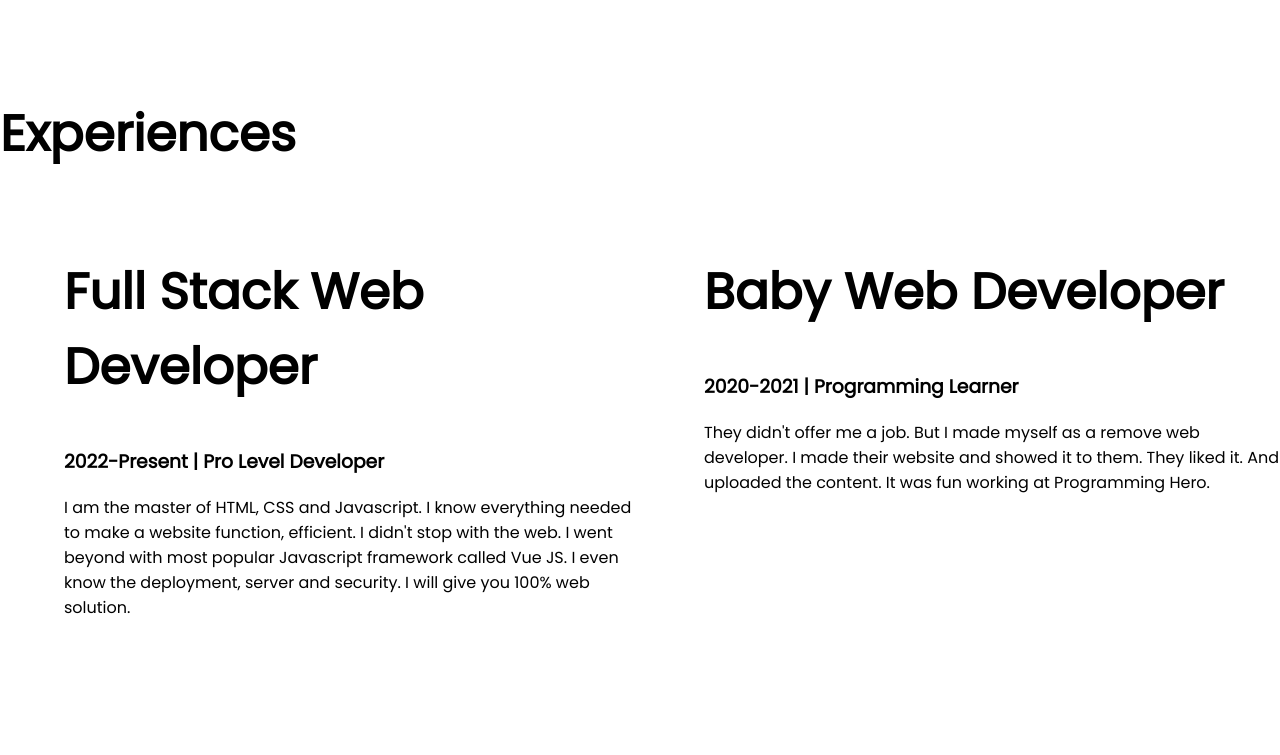
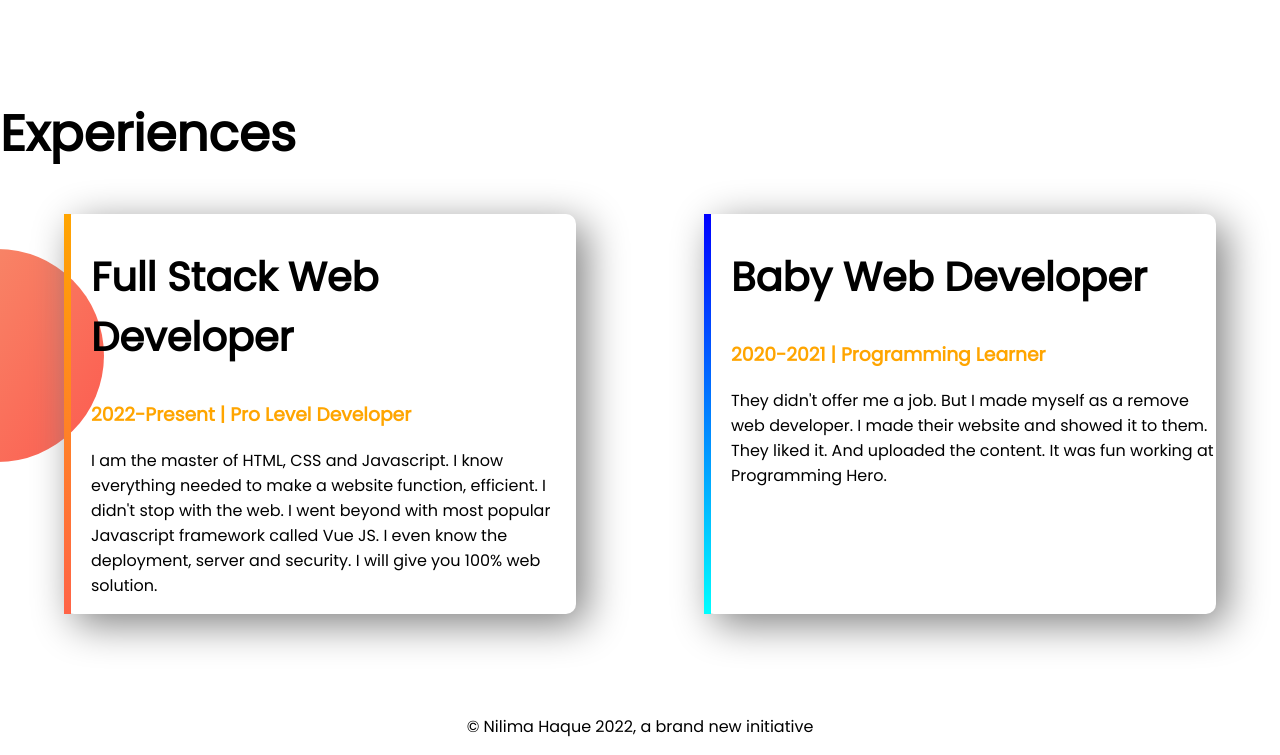
Before and after one commit to NilimaH/developer-portfolio, a plain HTML site: page index.html in a window 1280 px wide. Shown: the part 1068-1823 px from the top of the page. Drawn offline with Linux system fonts and the light colour scheme.

Commit message:
footer and experience added

```diff
--- a/index.html
+++ b/index.html
@@ -46,17 +46,17 @@
     <section class="experience-area">
         <h1>Experiences</h1>
         <div class="flexiable-container">
-            <div class="half-width">
-                <h1>Full Stack Web Developer</h1>
-                <h3>2022-Present | Pro Level Developer</h3>
+            <div id="full-stack-experience" class="experience-item">
+                <h2>Full Stack Web Developer</h2>
+                <h3 class="orange-color">2022-Present | Pro Level Developer</h3>
                 <p>I am the master of HTML, CSS and Javascript. I know everything needed to make a website function,
                     efficient. I didn't stop with the web. I went beyond with most popular Javascript framework called
                     Vue
                     JS. I even know the deployment, server and security. I will give you 100% web solution.</p>
             </div>
-            <div class="half-width">
-                <h1>Baby Web Developer</h1>
-                <h3>2020-2021 | Programming Learner</h3>
+            <div id="web-dev-experience" class="experience-item">
+                <h2>Baby Web Developer</h2>
+                <h3 class="orange-color">2020-2021 | Programming Learner</h3>
                 <p>They didn't offer me a job. But I made myself as a remove web developer. I made their website and
                     showed
                     it to them. They liked it. And uploaded the content. It was fun working at Programming Hero.</p>
@@ -65,6 +65,9 @@
 
 
     </section>
+    <footer>
+        <p>© Nilima Haque 2022, a brand new initiative</p>
+    </footer>
 </body>
 
 </html>
--- a/style.css
+++ b/style.css
@@ -4,6 +4,10 @@ body{
 }
 h1{
     font-size: 50px;
+
+}
+h2{
+    font-size: 40px;
 }
 .orange-color{
     color: orange;
@@ -36,3 +40,30 @@ h1{
     background-repeat: no-repeat;
     background-position: right;
 }
+.experience-area{
+    background-image: url(images/exp-bg.png);
+    background-repeat: no-repeat;
+    background-position: left;
+}
+.experience-item{
+    width: 40%;
+    margin-left: 5%;
+    margin-right: 5%;
+    padding-left: 20px;
+    border-radius: 10px;
+    box-shadow: 10px 10px 40px gray;
+}
+#web-dev-experience{
+    border-image: linear-gradient(blue,cyan);
+    border-image-slice: 1;
+    border-left: 7px solid;
+
+}
+#full-stack-experience{
+    border-image: linear-gradient(orange, tomato);
+    border-image-slice: 1;
+    border-left: 7px solid;
+}
+footer p{
+    text-align: center;
+}
```
